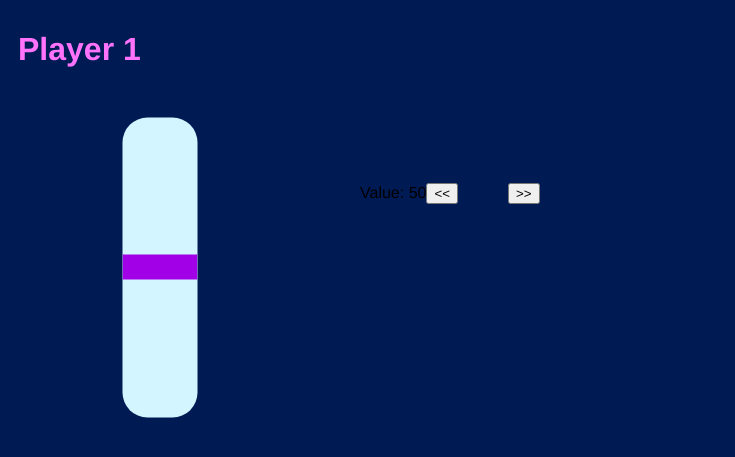
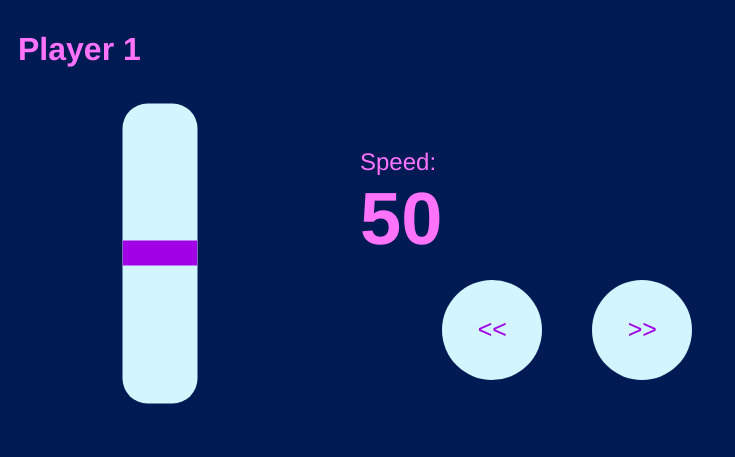
Before and after one commit to iavofficial/IAV_Distortion, a Flask app: page /driver/1 in a window 1280 px wide. Shown: the top 457 px of the page, without its empty margins (0-735 px from the left). Run offline with Flask 3, Linux system fonts and the light colour scheme; some libraries are stand-ins or nearby versions.

Commit message:
update webinterface appearence

```diff
--- a/UserInterface/static/driver.css
+++ b/UserInterface/static/driver.css
@@ -22,6 +22,7 @@
     display:flex;
     flex-direction: row;
     gap: 50px;
+    margin-top: 200px;
 }
 
 /* style options for the slider to control the velocity */
@@ -34,7 +35,7 @@
     overflow: hidden;
     border-radius: 25px;
     margin-right: 50px;
-    margin-top: 150px;
+    margin-top: 50px;
     transform: rotate(270deg); /* rotate by 270deg to get vertical slider */
 }
 
@@ -48,6 +49,17 @@
     cursor: cursor;
 }
 
+/* style for speed display */
+.speed_display {
+    font-size: 24px;
+    margin-bottom: 0px;
+}
+
+.speed_value {
+    font-size: 74px;
+    margin-top: 0px;
+}
+
 /* style options for buttons */
 .button-size {
     width: 100px;
--- a/UserInterface/static/general.css
+++ b/UserInterface/static/general.css
@@ -23,3 +23,7 @@ h3{
 summary{
     color: #ff73fa; /* color headline 1 */
 }
+
+p{
+    color: #ff73fa;
+}
--- a/UserInterface/templates/driver_index.html
+++ b/UserInterface/templates/driver_index.html
@@ -21,12 +21,15 @@
     <div class="container">
         <div class="slider-container">
             <input type="range" min="0" max="100" class="slider" id="velocity_req">
-            <p>Value: <span id="velocity_res"></span></p>
+            <div>
+                <p class="speed_display">Speed:</p>
+                <p class="speed_value"><strong> <span id="velocity_res"></span> </strong></p>
+            </div>
         </div>
 
         <div class="button-container">
-            <button id="change_lane_left"> << </button>
-            <button id="change_lane_right"> >> </button>
+            <button class="button-size" id="change_lane_left"> << </button>
+            <button class="button-size" id="change_lane_right"> >> </button>
         </div>
     </div>
 
```
